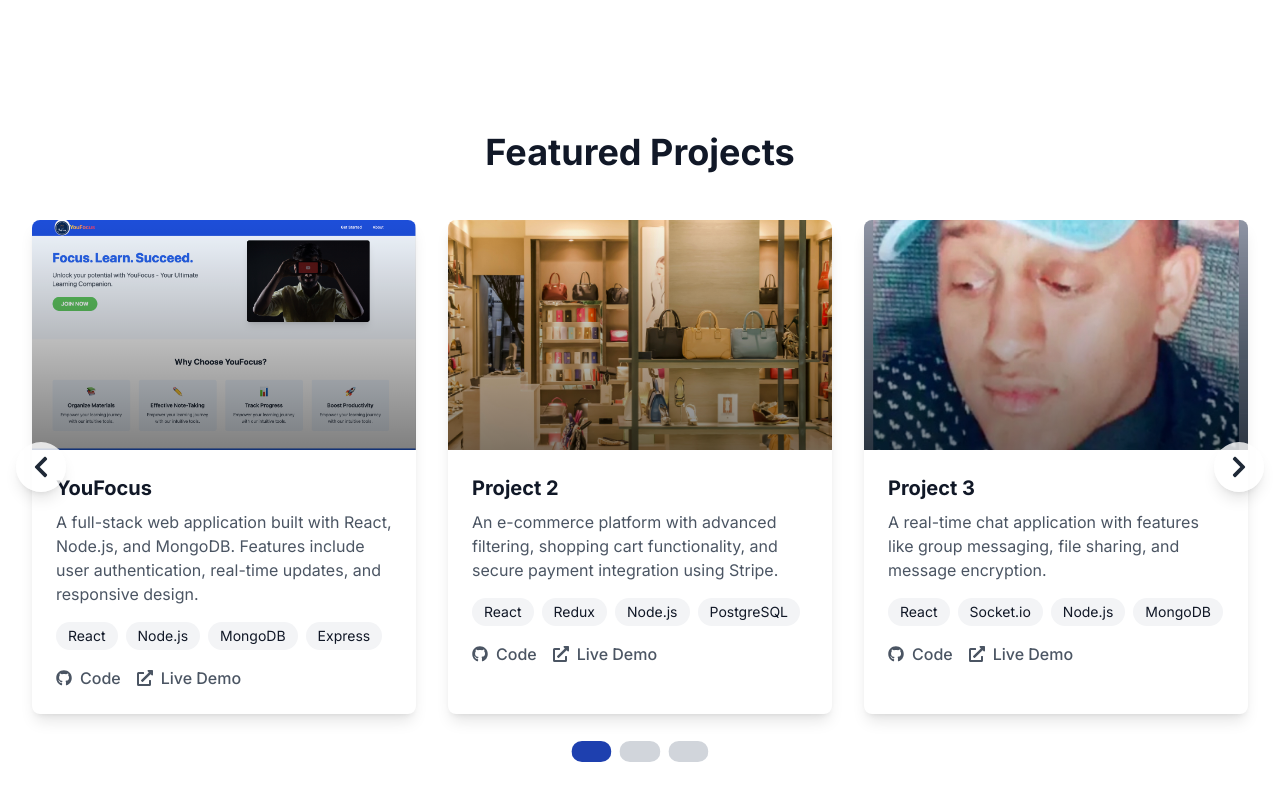
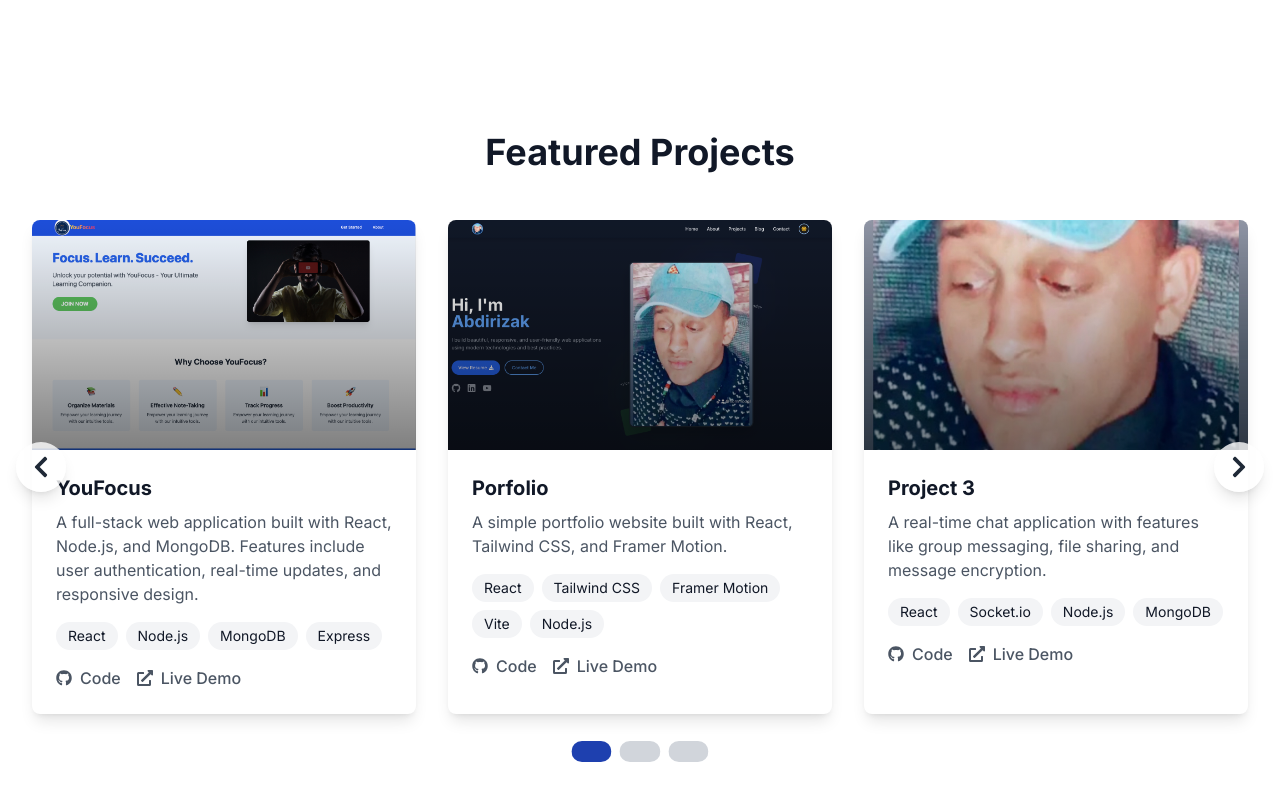
Before and after one commit to Inzaghi-Mohamed/Portfoilio, a React (Vite) app: page / in a window 1280 px wide. Shown: the part 1980-2780 px from the top of the page. Built offline with nearby package versions, Linux system fonts and the light colour scheme.

Commit message:
Added my portfolio to the projects

```diff
--- a/src/components/Projects.jsx
+++ b/src/components/Projects.jsx
@@ -3,7 +3,8 @@ import { FaGithub, FaExternalLinkAlt, FaChevronLeft, FaChevronRight } from 'reac
 import { useState, useEffect } from 'react';
 import youfocusImage from '../assets/Youfocus.png';
 import Profl from '../assets/Profl.jpg';
-import HeroImage from '../assets/HeroImage.jpg';
+import Portfolio from '../assets/Portfolio.png';
+
 
 
 const Projects = () => {
@@ -33,13 +34,13 @@ const Projects = () => {
       githubUrl: 'https://github.com/Inzaghi-Mohamed/YouFocus',
     },
     {
-      title: 'Project 2',
+      title: 'Porfolio',
       description:
-        'An e-commerce platform with advanced filtering, shopping cart functionality, and secure payment integration using Stripe.',
-      image: HeroImage,
-      technologies: ['React', 'Redux', 'Node.js', 'PostgreSQL'],
-      liveUrl: 'https://project2.com',
-      githubUrl: 'https://github.com/yourusername/project2',
+        'A simple portfolio website built with React, Tailwind CSS, and Framer Motion.',
+      image: Portfolio,
+      technologies: ['React', 'Tailwind CSS', 'Framer Motion', 'Vite', 'Node.js'],
+      liveUrl: 'https://portfolio.techscripted.info/',
+      githubUrl: 'https://github.com/Inzaghi-Mohamed/Portfolio',
     },
     {
       title: 'Project 3',
```
Also changed, not shown: src/assets/Portfolio.png (added).
